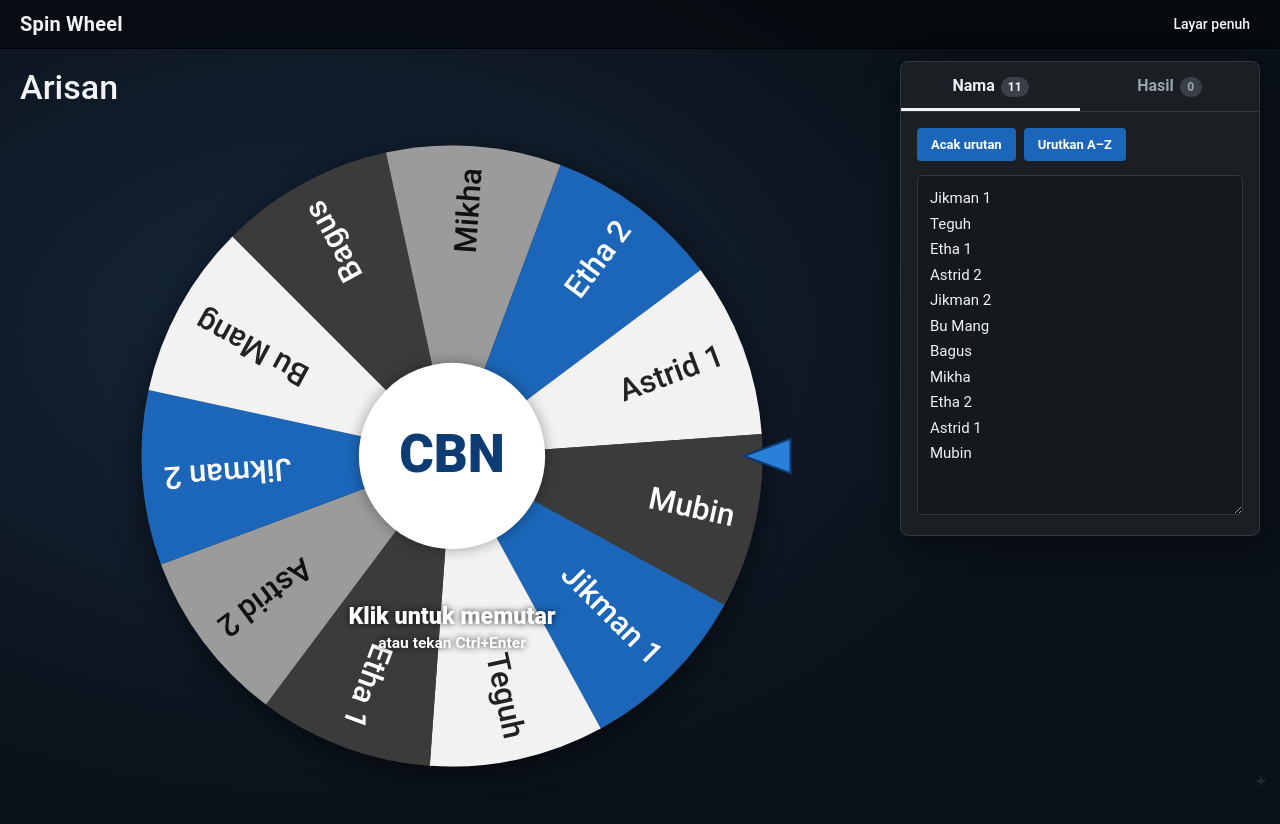
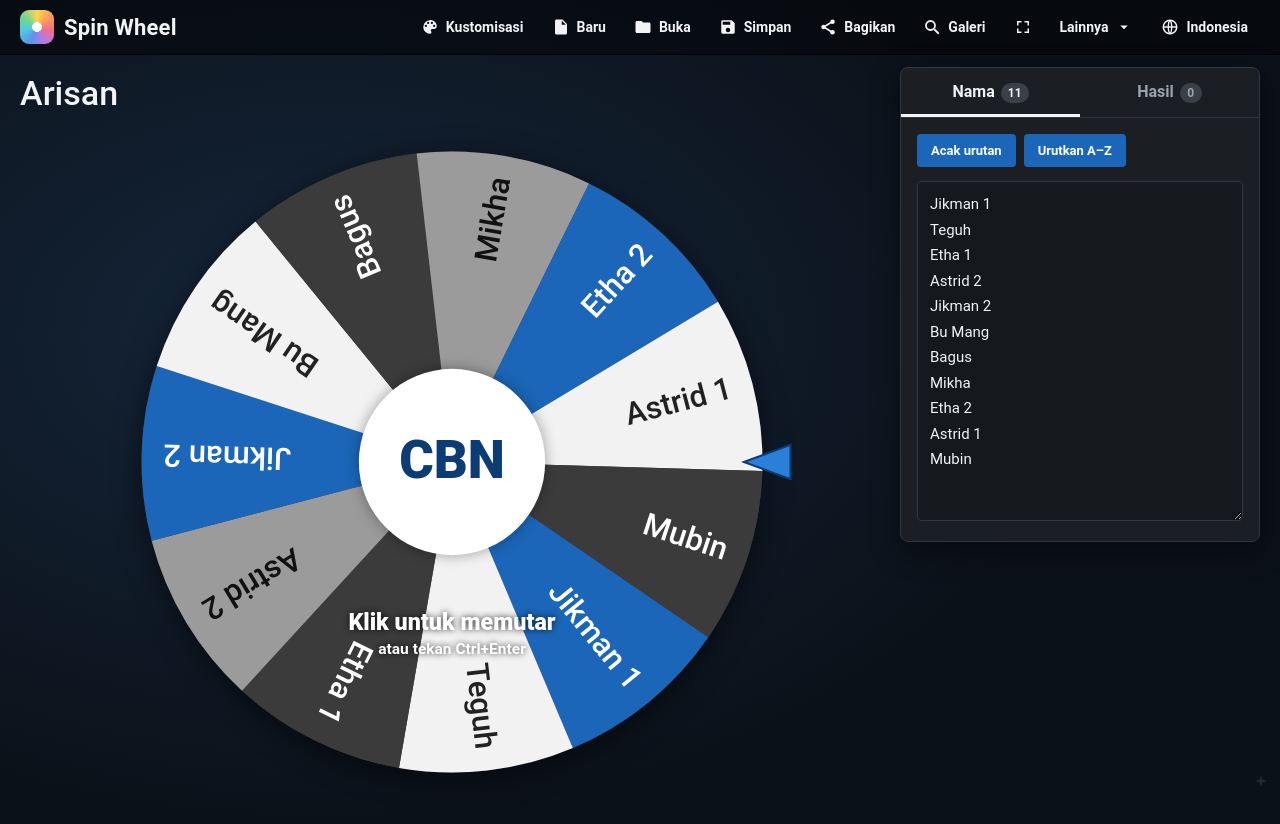
Before and after one commit to bagustribawa/SpinWheel, a plain HTML site: page index.html in a window 1280 px wide. Drawn offline with Linux system fonts and the light colour scheme.

Commit message:
Enhance header layout and add navigation menu

```diff
--- a/index.html
+++ b/index.html
@@ -10,7 +10,14 @@
 html{scroll-padding-top:env(safe-area-inset-top,0px);background:var(--bg)}
 body{margin:0;min-height:calc(100vh - env(safe-area-inset-top,0px) - env(safe-area-inset-bottom,0px));background:radial-gradient(1100px 700px at 25% 40%,var(--bg2),var(--bg) 70%);color:var(--text);font-family:Roboto,"Segoe UI",system-ui,sans-serif;color-scheme:dark}
 header{display:flex;align-items:center;justify-content:space-between;gap:12px;padding:10px 20px;background:rgba(0,0,0,.45);border-bottom:1px solid #000}
-.brand{font-weight:700;font-size:20px;letter-spacing:.2px}
+.brand{display:flex;align-items:center;gap:10px;font-weight:700;font-size:22px;letter-spacing:.2px;white-space:nowrap}
+.logo{width:34px;height:34px;border-radius:9px;flex:none;background:radial-gradient(circle,#fff 0 20%,transparent 21%),conic-gradient(#ffd54f,#ff9a5b,#ef6f91,#b57be0,#5b95ec,#4fcbe0,#74d68f,#ffd54f)}
+.nav{display:flex;align-items:center;gap:4px;flex-wrap:nowrap;overflow:hidden}
+.mi{display:flex;align-items:center;gap:7px;padding:6px 12px;font-size:14px;font-weight:600;cursor:default;user-select:none;white-space:nowrap}
+.nav .hbtn{display:flex;align-items:center;padding:6px 12px}
+.ic{width:18px;height:18px;fill:currentColor;flex:none}
+@media(max-width:860px){.mi .t{display:none}.mi{padding:6px 7px}.brand{font-size:18px}}
+@media(max-width:560px){.mi{display:none}}
 .hbtn{background:none;border:0;color:var(--text);font:inherit;font-size:14px;font-weight:500;cursor:pointer;padding:6px 10px;border-radius:6px}
 .hbtn:hover{background:rgba(255,255,255,.08)}
 main{display:flex;flex-wrap:wrap;gap:16px;padding:12px 20px 28px;align-items:flex-start}
@@ -59,8 +66,18 @@ dialog::backdrop{background:rgba(0,0,0,.35)}
 </head>
 <body>
 <header>
-  <div class="brand">Spin Wheel</div>
-  <div><button class="hbtn" id="fs">Layar penuh</button></div>
+  <div class="brand"><span class="logo" aria-hidden="true"></span>Spin Wheel</div>
+  <nav class="nav">
+    <span class="mi"><svg class="ic" viewBox="0 0 24 24"><path d="M12 3a9 9 0 100 18c1.1 0 2-.9 2-2 0-.5-.2-1-.5-1.3-.3-.3-.5-.8-.5-1.2 0-1.1.9-2 2-2H17a4 4 0 004-4c0-4.4-4-8-9-8zM6.5 12a1.5 1.5 0 110-3 1.5 1.5 0 010 3zm3-4a1.5 1.5 0 110-3 1.5 1.5 0 010 3zm5 0a1.5 1.5 0 110-3 1.5 1.5 0 010 3zm3 4a1.5 1.5 0 110-3 1.5 1.5 0 010 3z"/></svg><span class="t">Kustomisasi</span></span>
+    <span class="mi"><svg class="ic" viewBox="0 0 24 24"><path d="M14 2H6c-1.1 0-2 .9-2 2v16c0 1.1.9 2 2 2h12c1.1 0 2-.9 2-2V8l-6-6zm-1 7V3.5L18.5 9H13z"/></svg><span class="t">Baru</span></span>
+    <span class="mi"><svg class="ic" viewBox="0 0 24 24"><path d="M10 4H4c-1.1 0-2 .9-2 2v12c0 1.1.9 2 2 2h16c1.1 0 2-.9 2-2V8c0-1.1-.9-2-2-2h-8l-2-2z"/></svg><span class="t">Buka</span></span>
+    <span class="mi"><svg class="ic" viewBox="0 0 24 24"><path d="M17 3H5c-1.1 0-2 .9-2 2v14c0 1.1.9 2 2 2h14c1.1 0 2-.9 2-2V7l-4-4zm-5 16a3 3 0 110-6 3 3 0 010 6zm3-10H5V5h10v4z"/></svg><span class="t">Simpan</span></span>
+    <span class="mi"><svg class="ic" viewBox="0 0 24 24"><circle cx="18" cy="5" r="3"/><circle cx="6" cy="12" r="3"/><circle cx="18" cy="19" r="3"/><path d="M8 11l8-5M8 13l8 5" stroke="currentColor" stroke-width="2" fill="none"/></svg><span class="t">Bagikan</span></span>
+    <span class="mi"><svg class="ic" viewBox="0 0 24 24"><circle cx="10" cy="10" r="6" fill="none" stroke="currentColor" stroke-width="2.4"/><path d="M15 15l6 6" stroke="currentColor" stroke-width="2.4"/></svg><span class="t">Galeri</span></span>
+    <button class="hbtn" id="fs" title="Layar penuh" aria-label="Layar penuh"><svg class="ic" viewBox="0 0 24 24"><path d="M4 4h6v2H6v4H4zM14 4h6v6h-2V6h-4zM4 14h2v4h4v2H4zM18 14h2v6h-6v-2h4z"/></svg></button>
+    <span class="mi"><span class="t">Lainnya</span><svg class="ic" viewBox="0 0 24 24"><path d="M7 10l5 5 5-5z"/></svg></span>
+    <span class="mi"><svg class="ic" viewBox="0 0 24 24"><circle cx="12" cy="12" r="9" fill="none" stroke="currentColor" stroke-width="2"/><path d="M3 12h18M12 3c3 3 3 15 0 18M12 3c-3 3-3 15 0 18" fill="none" stroke="currentColor" stroke-width="1.8"/></svg><span class="t">Indonesia</span></span>
+  </nav>
 </header>
 <main>
   <section class="stage">
@@ -340,8 +357,8 @@ window.addEventListener('resize',fit);
 var lastT=0,calm=window.matchMedia('(prefers-reduced-motion: reduce)');
 function idle(t){
   var dt=Math.min(t-lastT,50);lastT=t;
-  if(!spinning&&names.length&&!$('#dlg').open&&!calm.matches){
-    rot=(rot+dt*0.0001)%TAU;draw();
+  if(!spinning&&names.length&&!$('#dlg').open){
+    rot=(rot+dt*0.00012)%TAU;draw();
   }
   requestAnimationFrame(idle);
 }
```
